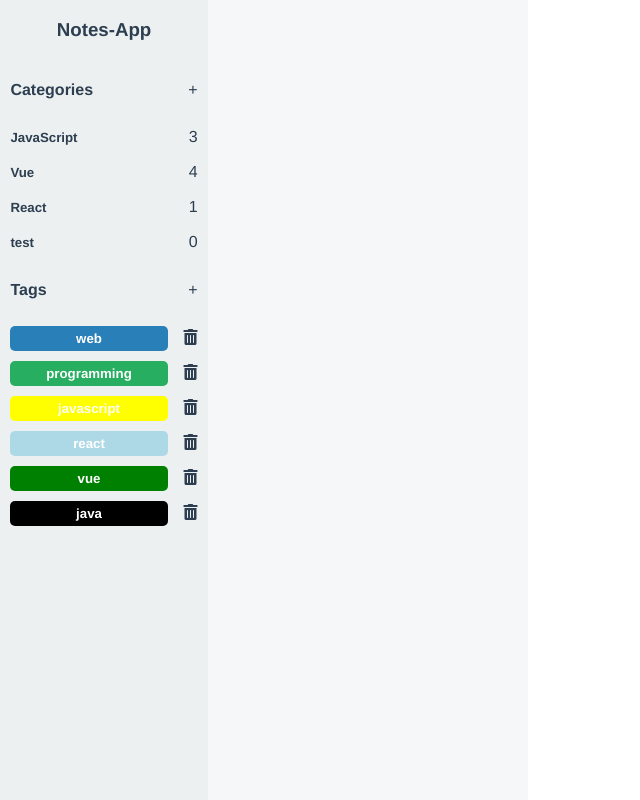
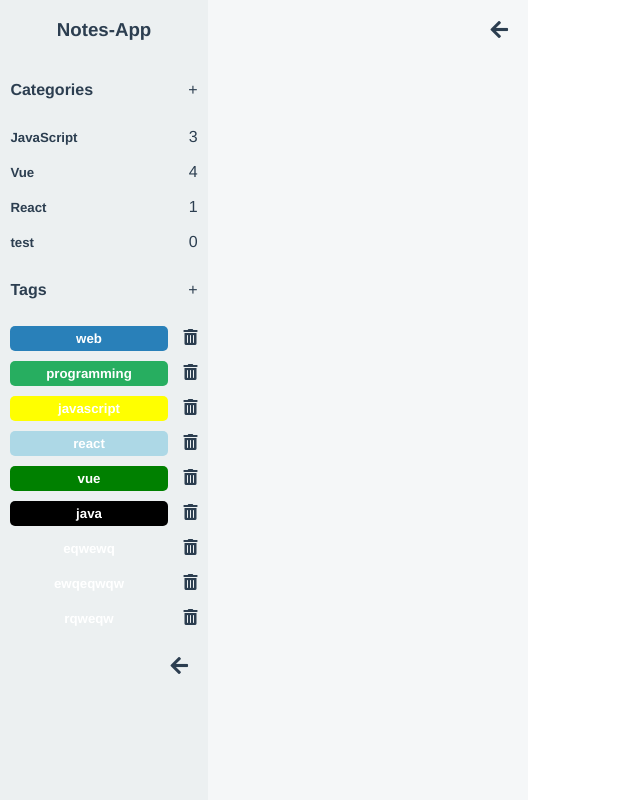
Before and after one commit to robertgeica/notas, a Vue app: page / in a window 1280 px wide. Shown: the whole page, without its empty margins (0-640 px from the left). Built offline with nearby package versions, Linux system fonts and the light colour scheme; data requests are answered from the project's data file.

Commit message:
add toggler for sidebar and notesbar

```diff
--- a/db.json
+++ b/db.json
@@ -23,6 +23,14 @@
             {
               "tagName": "react",
               "tagColor": "lightblue"
+            },
+            {
+              "tagName": "vue",
+              "tagColor": "green"
+            },
+            {
+              "tagName": "java",
+              "tagColor": "black"
             }
           ]
         },
@@ -37,6 +45,14 @@
             {
               "tagName": "vue",
               "tagColor": "green"
+            },
+            {
+              "tagName": "test",
+              "tagColor": "lightgrey"
+            },
+            {
+              "tagName": "react",
+              "tagColor": "lightblue"
             }
           ]
         },
@@ -156,6 +172,19 @@
       "tagName": "java",
       "tagColor": "black",
       "id": 6
+    },
+    {
+      "tagName": "eqwewq",
+      "tagColor": "ewq",
+      "id": 9
+    },
+    {
+      "tagName": "ewqeqwqw",
+      "id": 10
+    },
+    {
+      "tagName": "rqweqw",
+      "id": 11
     }
   ]
 }
--- a/src/assets/global.scss
+++ b/src/assets/global.scss
@@ -19,3 +19,25 @@ button {
   cursor: pointer;
   margin: 0 0 15px;
 }
+
+.toggle-arrow {
+  font-size: 20px;
+  cursor: pointer;
+  padding: 1em;
+  align-self: flex-end;
+}
+.toggle-arrow:hover {
+  color: grey;
+}
+
+.toggle-sidebar-on {
+  display: flex;
+  align-items: flex-end;
+  background-color: #ecf0f1;
+}
+
+.toggle-notesbar-on {
+  display: flex;
+  align-items: flex-end;
+  background-color: #f5f7f8;
+}
--- a/src/views/NoteEditor.vue
+++ b/src/views/NoteEditor.vue
@@ -35,6 +35,7 @@
       </div>
 
       <div class="actions">
+        <div></div>
         <select name="tags" v-model="noteTag">
           <option
             :key="tag.tagName"
@@ -56,7 +57,7 @@
               this.noteTag
             )
           "
-          >add</span
+          >+</span
         >
       </div>
     </div>
@@ -135,6 +136,7 @@ textarea {
 
   .tags {
     display: flex;
+    flex-wrap: wrap;
     span {
       padding: 5px 10px;
       border-radius: 5px;
@@ -153,14 +155,16 @@ textarea {
       background-color: grey;
       cursor: pointer;
       color: #000;
-      margin: 0.5em;
+      margin: auto 0.5em;
+      height: 1.5em;
     }
 
     select {
       padding: 5px 10px;
       border-radius: 5px;
       cursor: pointer;
-      margin: 0.5em;
+      margin: auto 0.5em;
+      height: 2.5em;
 
       option {
         font-size: 16px;
--- a/src/views/Notes.vue
+++ b/src/views/Notes.vue
@@ -1,5 +1,5 @@
 <template>
-  <div class="sidebar">
+  <div class="sidebar" v-if="showSidebar">
     <div v-if="selectedCategory.categoryName" class="note-actions">
       <h3>{{ selectedCategory.categoryName }}</h3>
       <button
@@ -94,7 +94,6 @@
     >
       <h4>{{ note.noteTitle }}</h4>
       <div class="tags">
-
         <span
           :key="tag"
           v-for="tag in note.noteTags"
@@ -107,6 +106,10 @@
       </div>
       <p>{{ note.noteBody.substr(0, 100) }} ...</p>
     </div>
+    <i class="fas fa-arrow-left toggle-arrow" @click="toggleSidebar"></i>
+  </div>
+  <div class="toggle-notesbar-on" v-else>
+    <i class="fas fa-arrow-right toggle-arrow" @click="toggleSidebar"></i>
   </div>
 </template>
 
@@ -125,6 +128,7 @@ export default {
       noteTag: {},
       search: "",
       notes: [],
+      showSidebar: true,
     };
   },
   mounted() {
@@ -149,6 +153,9 @@ export default {
       });
 
       this.notes = matchingSearch;
+    },
+    toggleSidebar() {
+      this.showSidebar = !this.showSidebar;
     },
   },
 };
--- a/src/views/Sidebar.vue
+++ b/src/views/Sidebar.vue
@@ -1,5 +1,5 @@
 <template>
-  <div class="sidebar">
+  <div class="sidebar" v-if="showSidebar">
     <h3>Notes-App</h3>
 
     <div v-if="showModal">
@@ -23,8 +23,18 @@
     <div v-if="showTagModal">
       <Modal @close="toggleTagModal">
         <template v-slot:actions>
-          <input type="text" v-model="newTagObj.tagName" class="input" placeholder="Tag name"/>
-          <input type="text" v-model="newTagObj.tagColor" class="input" placeholder="Tag color" />
+          <input
+            type="text"
+            v-model="newTagObj.tagName"
+            class="input"
+            placeholder="Tag name"
+          />
+          <input
+            type="text"
+            v-model="newTagObj.tagColor"
+            class="input"
+            placeholder="Tag color"
+          />
 
           <button
             @click="
@@ -67,12 +77,17 @@
         }"
       >
         {{ tag.tagName }}
-
       </h5>
 
-      <span @click="$emit('delete-tag', tag.id)"><i class="fas fa-trash-alt"></i></span>
+      <span @click="$emit('delete-tag', tag.id)"
+        ><i class="fas fa-trash-alt"></i
+      ></span>
+    </div>
 
-    </div>
+    <i class="fas fa-arrow-left toggle-arrow" @click="toggleSidebar"></i>
+  </div>
+  <div class="toggle-sidebar-on" v-else>
+    <i class="fas fa-arrow-right toggle-arrow" @click="toggleSidebar"></i>
   </div>
 </template>
 
@@ -88,22 +103,28 @@ export default {
       showTagModal: false,
       newCategoryName: "",
       newTagObj: {},
+      showSidebar: true,
     };
   },
   methods: {
     toggleModal() {
-      if(this.showModal) this.newCategoryName = '';
+      if (this.showModal) this.newCategoryName = "";
       this.showModal = !this.showModal;
     },
     toggleTagModal() {
-      if(this.showTagModal) this.newTagObj = {};
+      if (this.showTagModal) this.newTagObj = {};
       this.showTagModal = !this.showTagModal;
+    },
+    toggleSidebar() {
+      this.showSidebar = !this.showSidebar;
     },
   },
 };
 </script>
 
 <style lang="scss" scoped>
+
+
 .sidebar {
   display: flex;
   flex-direction: column;
```
Lines whose indentation alone changed are shown as unchanged.
